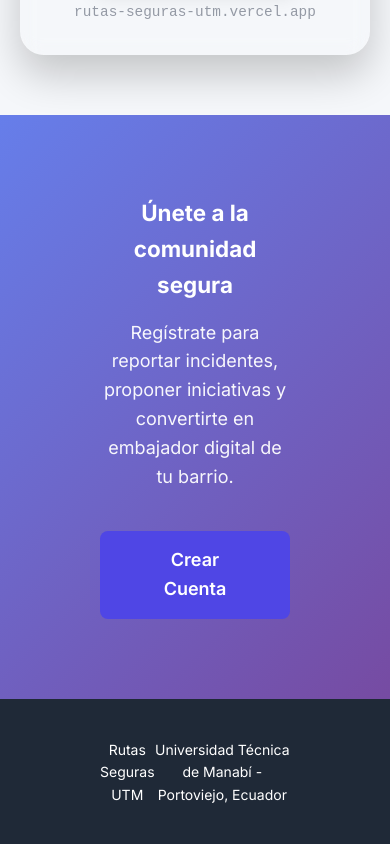
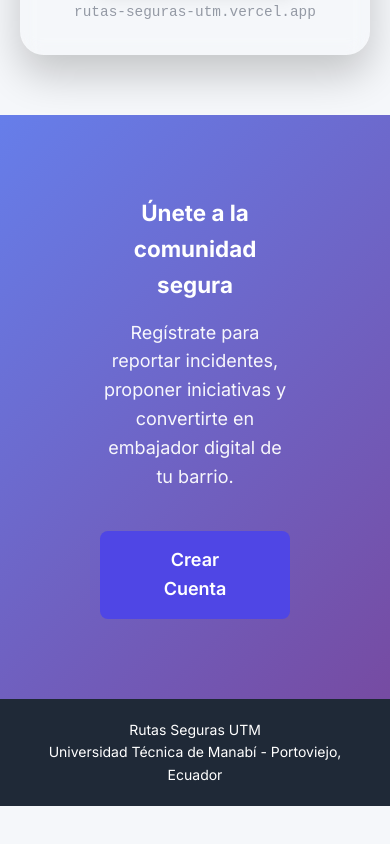
Before and after one commit to Dakutito/rutas_seguras_UTM, a React (Vite) app in the folder frontend/: page / in a window 390 px wide. Shown: the part 3553-4397 px from the top of the page. After the commit the page ends 4359 px from the top, so only its background shows below. Built offline with nearby package versions, Linux system fonts and the light colour scheme; no server answers.

Commit message:
modificar footer del home

```diff
--- a/frontend/src/pages/Home.jsx
+++ b/frontend/src/pages/Home.jsx
@@ -139,7 +139,7 @@ const Home = () => {
           </div>
         </section>
       )}
-      <footer>
+      <footer className='footerhome'>
         <div>Rutas Seguras UTM</div>
         <div>Universidad Técnica de Manabí - Portoviejo, Ecuador</div>
       </footer>
--- a/frontend/src/styles/home.css
+++ b/frontend/src/styles/home.css
@@ -756,6 +756,12 @@ footer {
 
 /* Responsive */
 @media (max-width: 480px) {
+  .footerhome {
+    display: flex;
+    flex-direction: column;
+    padding: 20px;
+  }
+
   .section {
     padding: 25px 20px;
   }
```
